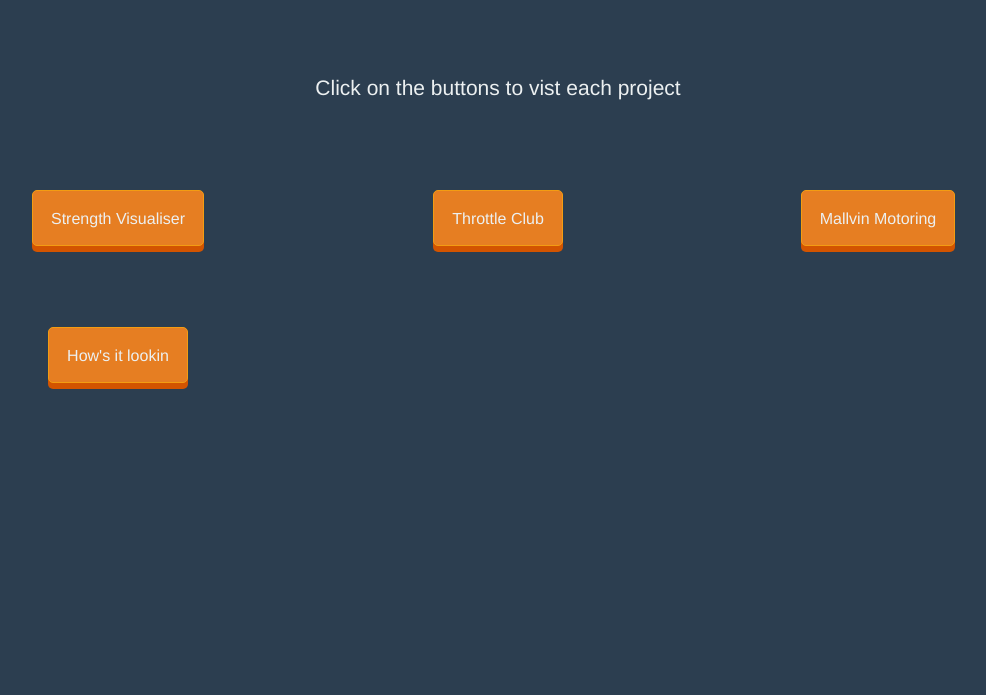
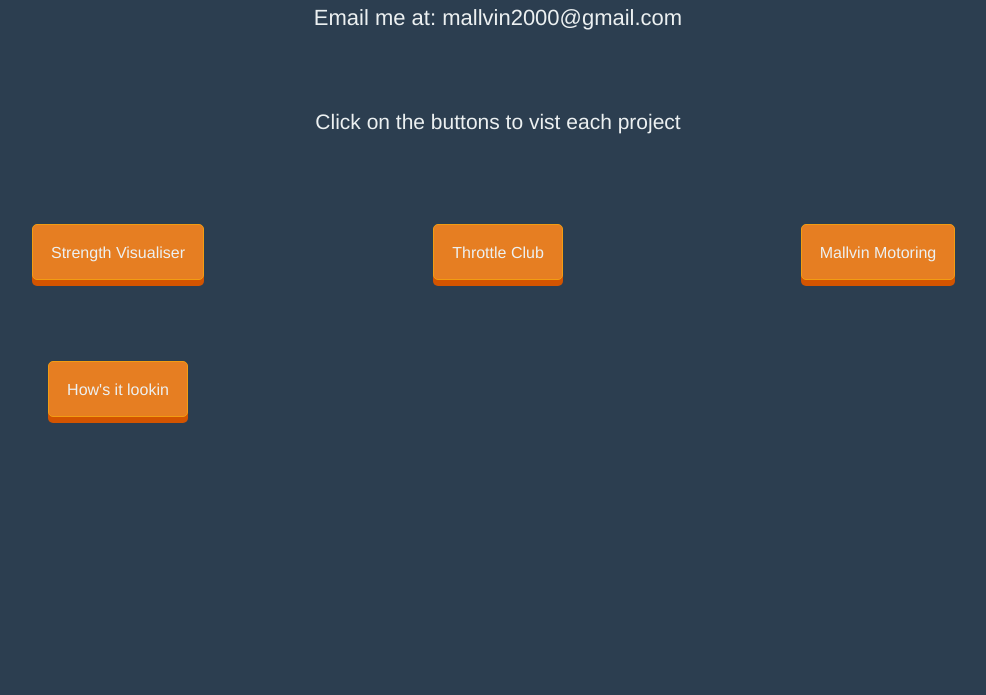
Before and after one commit to Mallvin2000/Mallvin2000.github.io, a website: page Frontend/index.html in a window 1280 px wide. Shown: the part 105-800 px from the top of the page, without its empty margins (142-1128 px from the left). Drawn offline with nearby package versions, Linux system fonts and the light colour scheme.

Commit message:
adding email

```diff
--- a/Frontend/index.html
+++ b/Frontend/index.html
@@ -31,6 +31,9 @@
 
         <div class="sub-headline">
             <h2 class="text-center">These are projects that i did on my own during my free time</h2>
+            <div class="email">
+                <h2>Email me at: mallvin2000@gmail.com</h2>
+            </div>
         </div>
 
         <div class="container">
```
